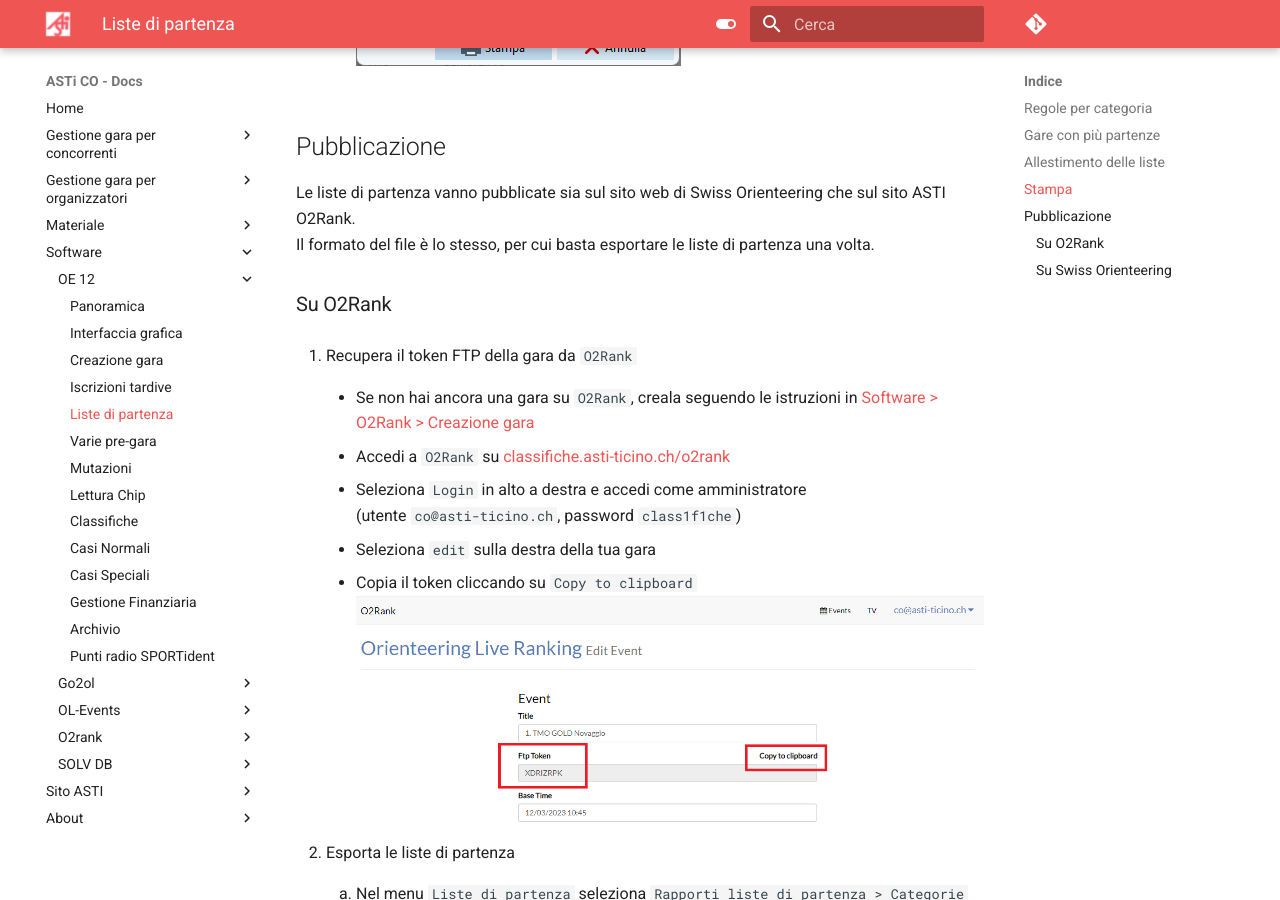
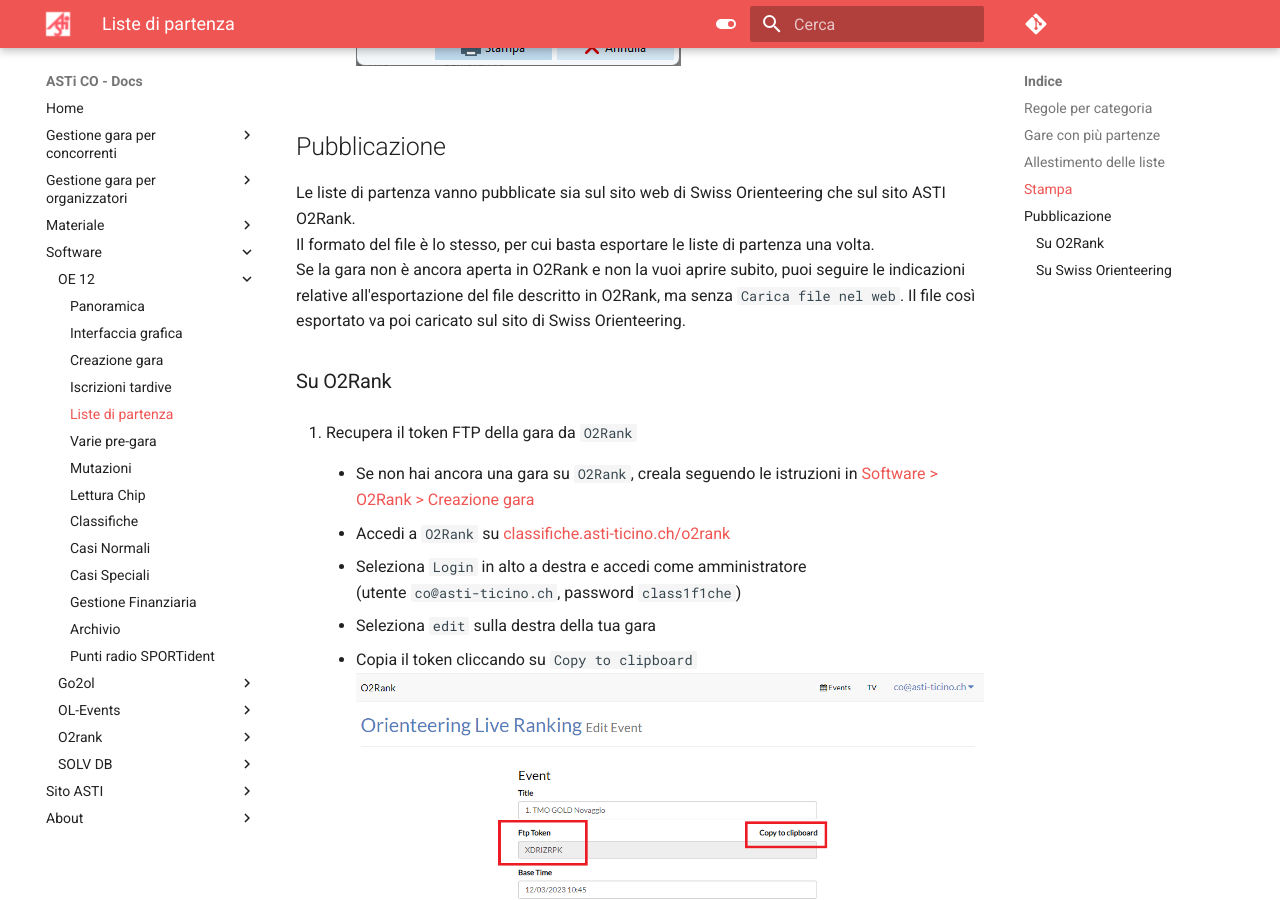
Before and after one commit to asti-co/doc, an MkDocs documentation site: the page built from docs/software/oe12/liste_partenza.md, in a window 1280 px wide and 900 px high, scrolled down 13618 px. Built offline with MkDocs 1.6.1 and Material for MkDocs 9.7.7, drawn with Linux system fonts in a browser that asks for light colours; comment, search, counter and statistics services are not loaded.

Commit message:
chiarimento per pubblicazione liste di partenza

```diff
--- a/docs/software/oe12/liste_partenza.md
+++ b/docs/software/oe12/liste_partenza.md
@@ -197,6 +197,7 @@
 
 Le liste di partenza vanno pubblicate sia sul sito web di Swiss Orienteering che sul sito ASTI O2Rank.
 Il formato del file è lo stesso, per cui basta esportare le liste di partenza una volta.
+Se la gara non è ancora aperta in O2Rank e non la vuoi aprire subito, puoi seguire le indicazioni relative all'esportazione del file descritto in O2Rank, ma senza `Carica file nel web`. Il file così esportato va poi caricato sul sito di Swiss Orienteering.
 
 ### Su O2Rank {#pubblica_liste_partenza_o2rank}
 
```
